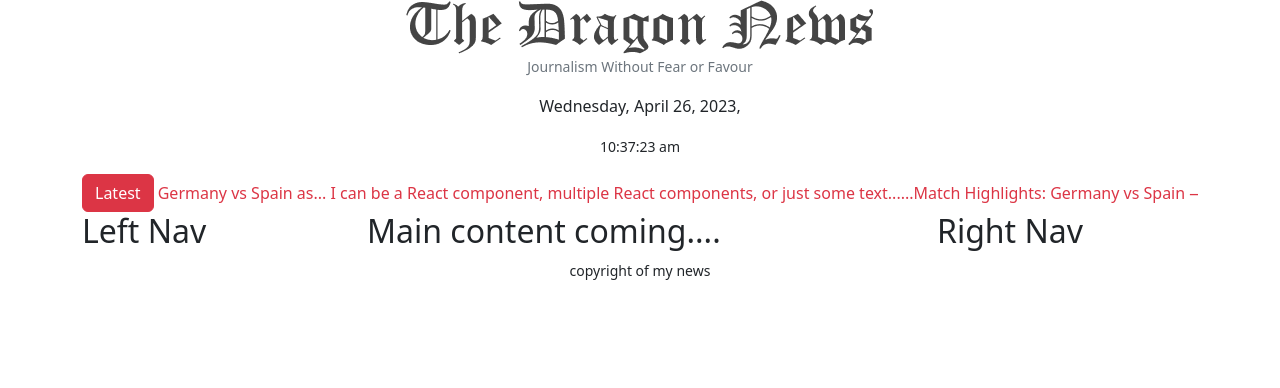
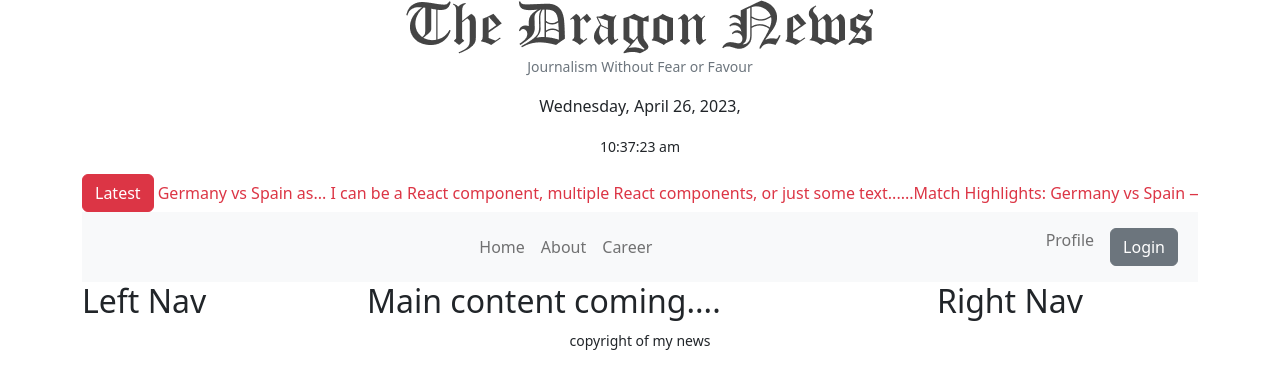
Before and after one commit to AkhiSharmin/news-dragon-client, a React (Vite) app: page / in a window 1280 px wide. Shown: the top 388 px of the page. Built offline with nearby package versions, Linux system fonts and the light colour scheme.

Commit message:
adding navber done

```diff
--- a/src/pages/Shared/Header/Header.jsx
+++ b/src/pages/Shared/Header/Header.jsx
@@ -3,6 +3,8 @@ import logo from '../../../assets/logo.png'
 import moment from 'moment';
 import { Button, Container } from 'react-bootstrap';
 import Marquee from "react-fast-marquee";
+import Nav from 'react-bootstrap/Nav';
+import Navbar from 'react-bootstrap/Navbar';
 
 const Header = () => {
     return (
@@ -21,7 +23,26 @@ const Header = () => {
                 I can be a React component, multiple React components, or just some text......
                 </Marquee>
             </div>
-        </Container>
+
+            <Navbar collapseOnSelect expand="lg" bg="light" variant="light">
+            <Container>
+                <Navbar.Toggle aria-controls="responsive-navbar-nav" />
+                <Navbar.Collapse id="responsive-navbar-nav">
+                <Nav className="mx-auto">
+                    <Nav.Link href="#Home">Home</Nav.Link>
+                    <Nav.Link href="#About">About</Nav.Link>
+                    <Nav.Link href="#Career">Career</Nav.Link>
+                </Nav>
+                <Nav>
+                    <Nav.Link href="#deets">Profile</Nav.Link>
+                    <Nav.Link eventKey={2} href="#memes">
+                    <Button variant="secondary">Login</Button>
+                    </Nav.Link>
+                </Nav>
+                </Navbar.Collapse>
+            </Container>
+            </Navbar>
+            </Container>
     );
 };
 
```
